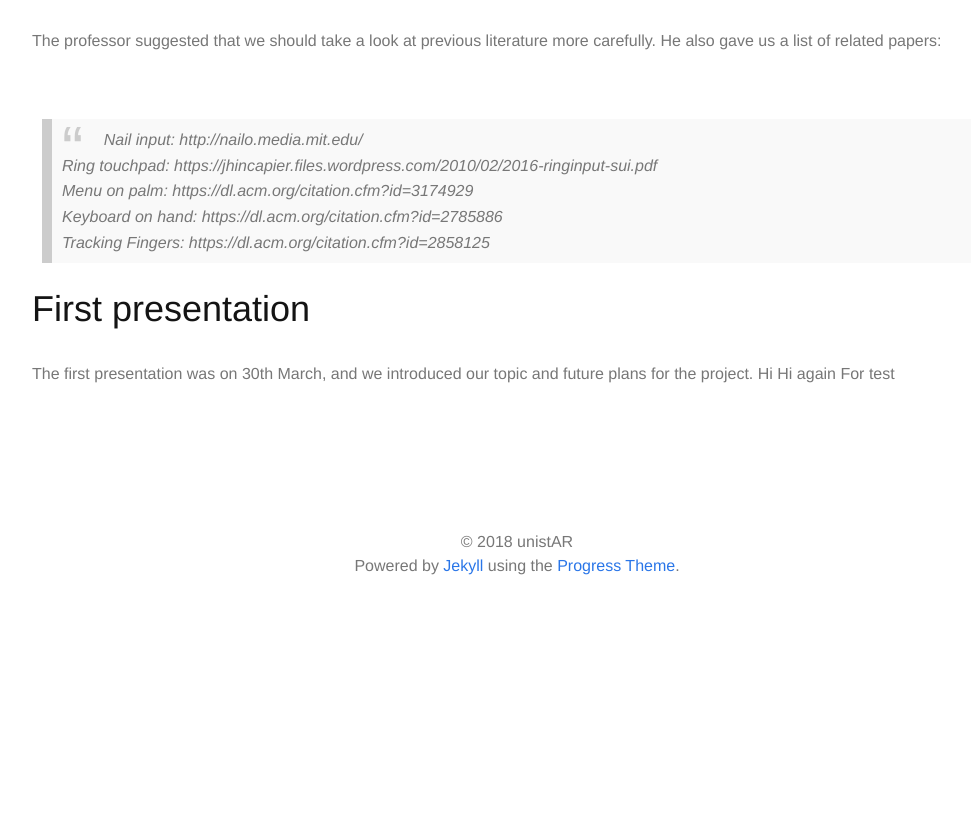
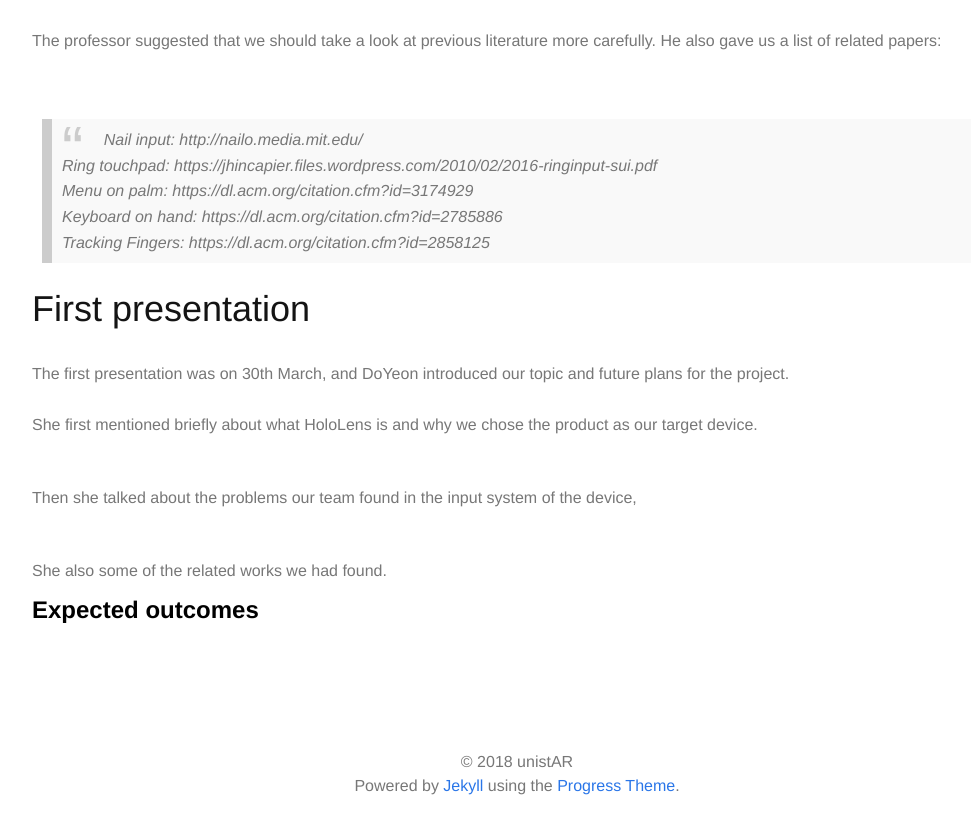
Before and after one commit to unist-AR/unist-AR.github.io, a Jekyll site: the page built from _posts/2018-03-30-Week-3.md, in a window 1280 px wide and 900 px high, scrolled down 627 px. Shown: the top 834 px of the window, without its empty margins (123-1094 px from the left). Built offline with Jekyll 4.4.1, drawn with Linux system fonts in a browser that asks for light colours; some web fonts are replaced; before the commit the page ends 1307 px from its top, so only the background shows below that.

Commit message:
trying to cut down the presentation part

```diff
--- a/_posts/2018-03-30-Week-3.md
+++ b/_posts/2018-03-30-Week-3.md
@@ -20,7 +20,11 @@ Tracking Fingers: https://dl.acm.org/citation.cfm?id=2858125<br>
 
 # First presentation
 
-The first presentation was on 30th March, and we introduced our topic and future plans for the project.
-    Hi
-    Hi again
-    For test
+The first presentation was on 30th March, and DoYeon introduced our topic and future plans for the project.<br><br>
+She first mentioned briefly about what HoloLens is and why we chose the product as our target device. <br>
+
+Then she talked about the problems our team found in the input system of the device,
+
+She also some of the related works we had found.
+
+## Expected outcomes
```
